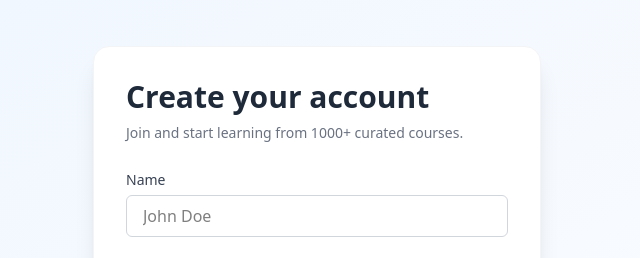
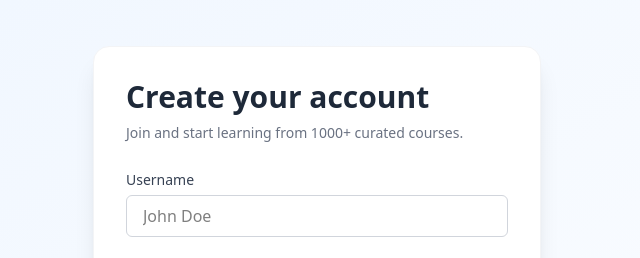
Before and after one commit to Saranbalu17/New_ICST, a React (Vite) app in the folder frontend/: page /auth/signup in a window 1280 px wide. Shown: the top 258 px of the page, without its empty margins (323-963 px from the left). Built offline with nearby package versions, Linux system fonts and the light colour scheme; no server answers.

Commit message:
Update Register.jsx
User Name Label Changed Instead of name

```diff
--- a/frontend/src/pages/Registeration/Register.jsx
+++ b/frontend/src/pages/Registeration/Register.jsx
@@ -64,7 +64,7 @@ const Signup = () => {
 
         <form onSubmit={handleSubmit} className="space-y-4">
           <div>
-            <label className="text-sm text-gray-700">Name</label>
+            <label className="text-sm text-gray-700">Username</label>
             <input
               type="text"
               value={name}
```
